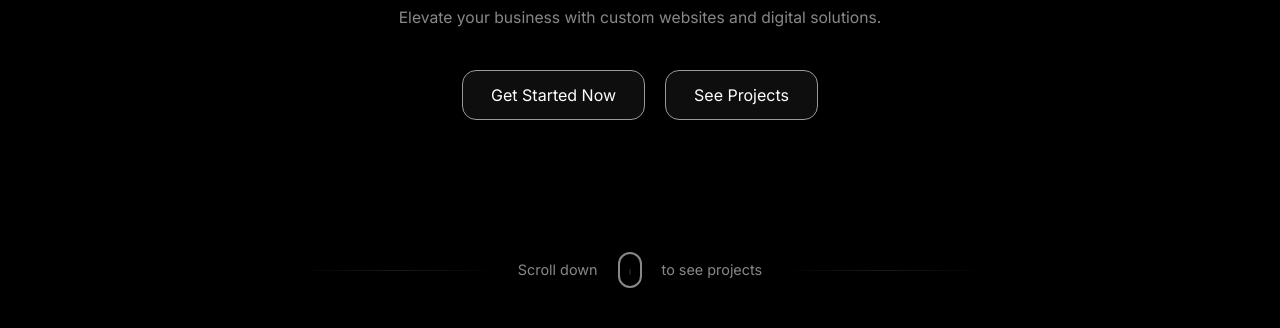
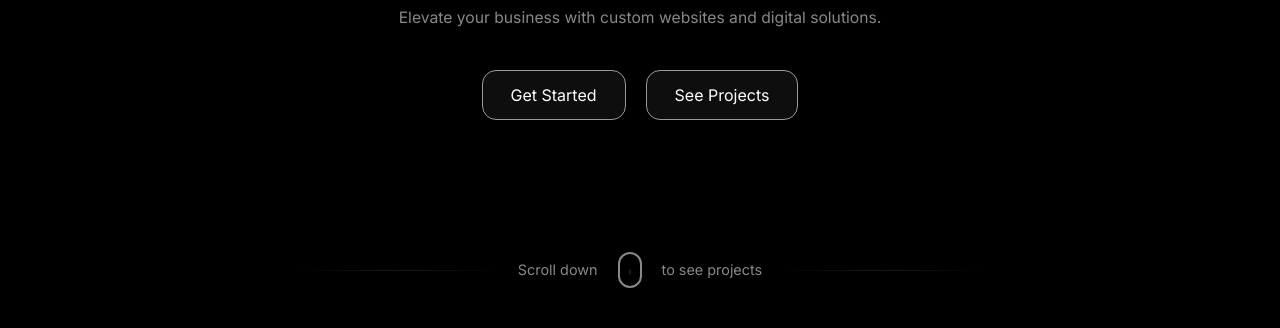
Before and after one commit to 1ak5/cloudrifybackend, a website: page public/index.html in a window 1280 px wide. Shown: the part 472-800 px from the top of the page. Drawn offline with nearby package versions, Linux system fonts and the light colour scheme.

Commit message:
vps changes documentation testing

```diff
--- a/public/index.html
+++ b/public/index.html
@@ -59,7 +59,7 @@
             <h1>Websites that you<br>need Indeed</h1>
             <p>Elevate your business with custom websites and digital solutions.</p>
             <div class="hero-buttons">
-                <a href="#contact" class="btn-outline">Get Started Now</a>
+                <a href="#contact" class="btn-outline">Get Started</a>
                 <a href="#projects" class="btn-outline">See Projects</a>
             </div>
         </div>
```
